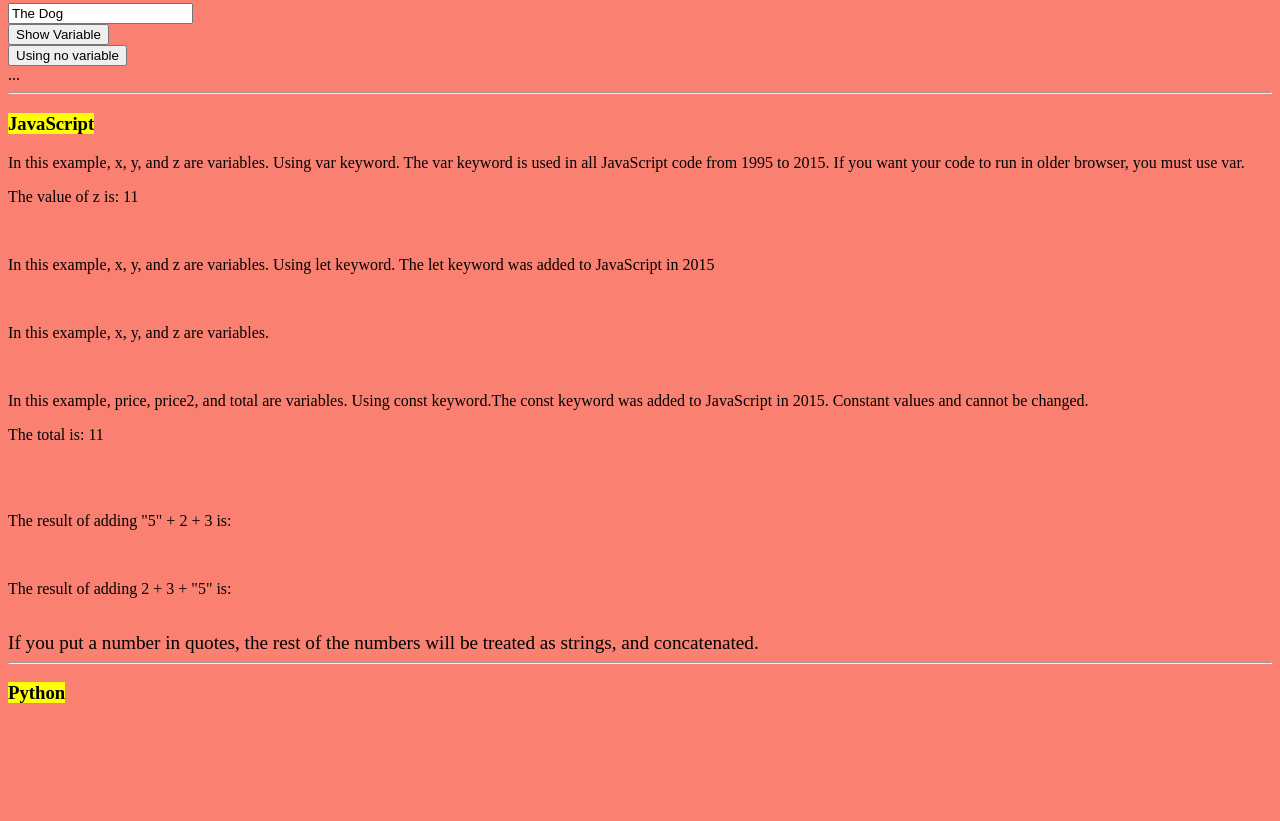
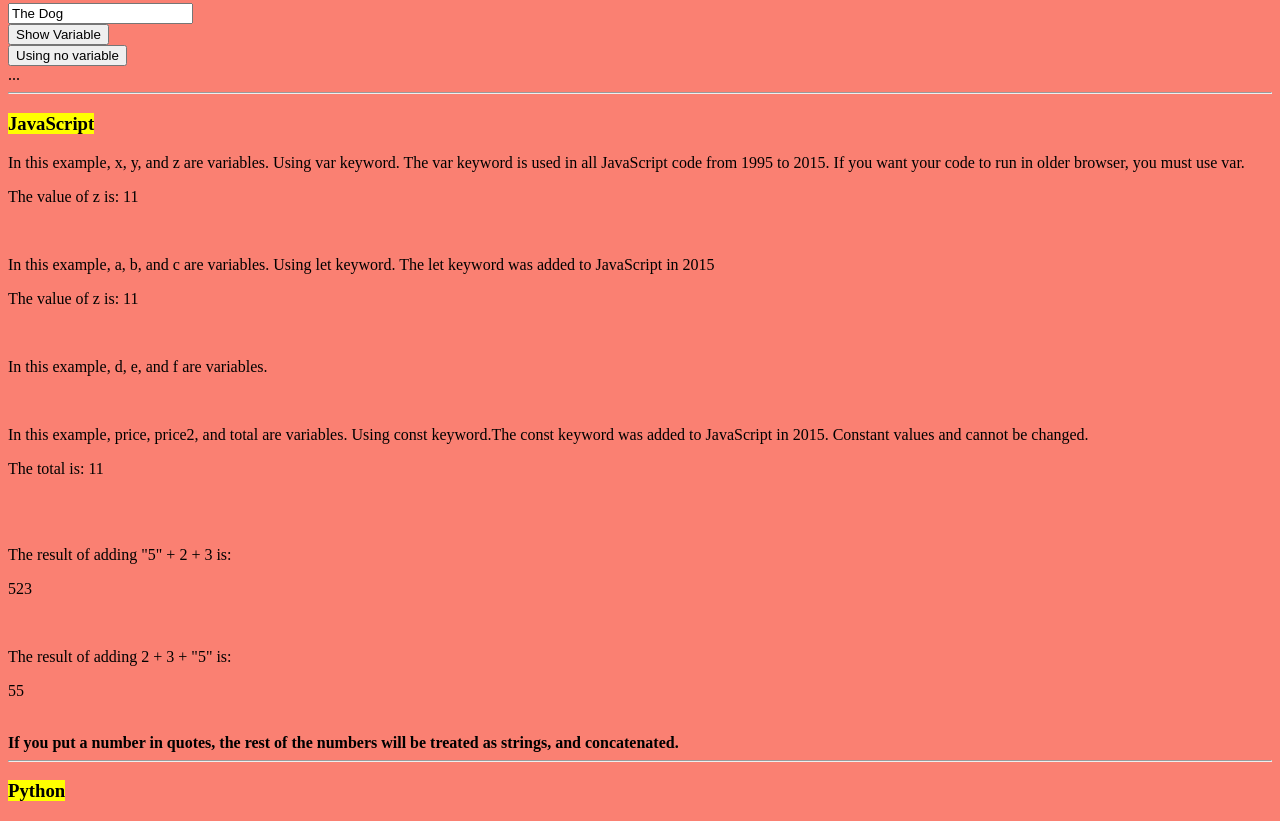
Before and after one commit to Yuka0203/gamedev22-yuka, a plain HTML site: page public/t3a06-variables-by-yuka.html in a window 1280 px wide. Shown: the part 508-1329 px from the top of the page. Before the commit the page ends 1231 px from the top, so only its background shows below. Drawn offline with Linux system fonts and the light colour scheme.

Commit message:
Update t3a06-variables-by-yuka.html

```diff
--- a/public/t3a06-variables-by-yuka.html
+++ b/public/t3a06-variables-by-yuka.html
@@ -1,6 +1,6 @@
 <body style="background-color:Salmon;">
 
-<h4>Version 0.0.1.4</h4>
+<h4>Version 0.0.1.5</h4>
 
 <h2 align="center">T3A06 Variables by Yuka.html</h2>
 
@@ -54,22 +54,22 @@ For Global variables Mr. Ellies prefers to use document.myVarName
         document.getElementById('demo01').innerHTML = "The value of z is: " + z;
     </script>
 <br>
-<p>In this example, x, y, and z are variables. Using let keyword. The let keyword was added to JavaScript in 2015</p>
+<p>In this example, a, b, and c are variables. Using let keyword. The let keyword was added to JavaScript in 2015</p>
 <p id="let"></p>
     <script>
-        let x = 5;
-        let y = 6;
-        let z = x + y;
-        document.getElementById('let').innerHTML = "The value of z is: " + z;
+        let a = 5;
+        let b = 6;
+        let c = a + b;
+        document.getElementById('let').innerHTML = "The value of z is: " + c;
     </script>
 <br>
-<p>In this example, x, y, and z are variables.</p>
+<p>In this example, d, e, and f are variables.</p>
 <p id="nothing"></p>
     <script>
-        x = 5;
-        y = 6;
-        z = x + y;
-        document.getElemenyById('nothing').innerHTML = "The value of z is: " + z;
+        d = 5;
+        e = 6;
+        f = d + e;
+        document.getElemenyById('nothing').innerHTML = "The value of z is: " + f;
     </script>
 <br>
 <p>In this example, price, price2, and total are variables. Using const keyword.The const keyword was added to JavaScript in 2015. Constant values and cannot be changed.</p>
@@ -84,18 +84,18 @@ For Global variables Mr. Ellies prefers to use document.myVarName
 <p>The result of adding "5" + 2 + 3 is:</p>
 <p id="num"></p>
     <script>
-    let x = "5" + 2 + 3;
-    document.getElementById("num").innerHTML = x;
+    let g = "5" + 2 + 3;
+    document.getElementById("num").innerHTML = g;
     </script>
 <br>
 <p>The result of adding 2 + 3 + "5" is:</p>
 <p id="suuji"></p>
     <script>
-    let x = 2 + 3 + "5";
-    document.getElementById("suuji").innerHTML = x;
+    let h = 2 + 3 + "5";
+    document.getElementById("suuji").innerHTML = h
     </script>
 <br>
-<big>If you put a number in quotes, the rest of the numbers will be treated as strings, and concatenated.</big>
+<b>If you put a number in quotes, the rest of the numbers will be treated as strings, and concatenated.</b>
 <hr>
 
 <h3><mark>Python</h3></mark>
```
